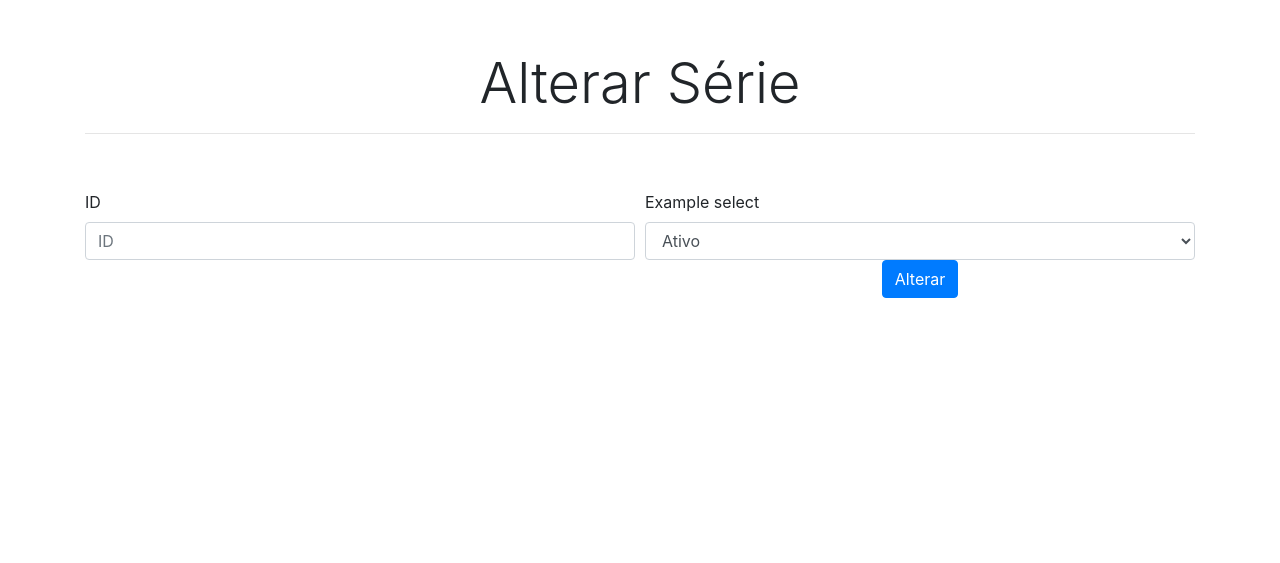
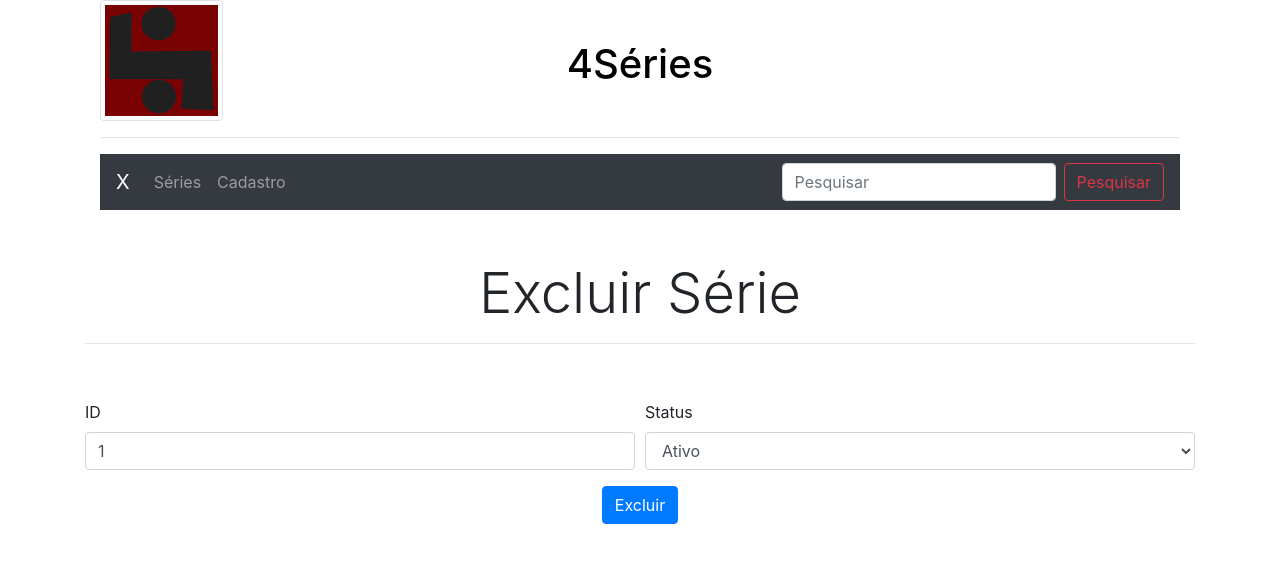
Before and after one commit to henriquedry/4series, a PHP site: page /exclui.php?id=1 in a window 1280 px wide. Shown: the top 563 px of the page. Run offline with PHP 8.4, Linux system fonts and the light colour scheme; data comes from the database, SQL or seed files in the repository; some libraries are stand-ins or nearby versions.

Commit message:
Add files via upload
agr vai

```diff
--- a/exclui.php
+++ b/exclui.php
@@ -13,32 +13,54 @@
 <div class="container">
 
 <body>
-<h1 class="display-4" style="text-align:center; padding-top: 50px ">Alterar Série</h1>
+
+
+
+</div>
+
+<div class="container">
+<?php
+include 'header.php';
+include 'conexao.php';
+
+$up = isset($_GET['up']) ? $_GET['up'] : false;
+
+if($up) {
+  $sql = "UPDATE `series` SET `status` = '{$_POST['serieStatus']}' WHERE `series`.`id` = 4;";
+  $res = $conn->query($sql);
+  echo '<h1 class="text-center">Atualizado!</h1>';
+}
+  $sql = "SELECT * FROM series WHERE id=".intval($_GET['id']);
+  $res = $conn->query($sql);
+  $row = $res->fetch_assoc();
+
+?>
+
+
+<h1 class="display-4" style="text-align:center; padding-top: 50px ">Excluir Série</h1>
 <hr/>
-<form method="POST" action="updateex.php" style="padding-top: 40px">
+<form method="POST" action="update.php?id=<?php echo $row['id']?>&up=sim" style="padding-top: 40px">
   <div class="form-row">
     <div class="form-group col-md-6">
-      <label for="inputEmail4">ID</label>
-      <input type="text" class="form-control" id="inputEmail4" placeholder="ID" name="id">
+      <label for="serieId">ID</label>
+      <input type="text" class="form-control" id="serieId" placeholder="ID" name="serieId" value="<?php echo $row['id'] ?>">
     </div>
-    <div class="form-group col-md-6">
-      <div class="form-group">
-    <label for="exampleFormControlSelect1">Example select</label>
-    <select class="form-control" id="exampleFormControlSelect1" name="status">
+       <div class="form-group col-md-6">
+    <label for="serieStatus">Status</label>
+    <select class="form-control" id="serieStatus" name="serieStatus" value="<?php echo $row['status'] ?>">
       <option>Ativo</option>
       <option>Removido</option>
 
     </select>
+  </div>
+</div>
 
-
-
-<center>
-  <button type="submit" class="btn btn-primary">Alterar</button></center>
 </form>
+</div>
 
 
 
 
 
-
-</div>
+<center>
+<button type="submit" class="btn btn-primary">Excluir</button></center>
--- a/header.php
+++ b/header.php
@@ -44,15 +44,7 @@
       <li class="nav-item">
         <a class="nav-link" href="pagcad.php">Cadastro</a>
       </li>
-       <li class="nav-item">
-        <a class="nav-link" href="login.php">Login</a>
-      </li>
-       <li class="nav-item">
-        <a class="nav-link" href="alterar.php">Alterar Série</a>
-      </li>
-        <li class="nav-item">
-        <a class="nav-link" href="exclui.php">Remover Série</a>
-      </li>
+
 
 
 
```
Also changed, not shown: home.php (+6 -1 lines), update.php (+47 -23 lines).
